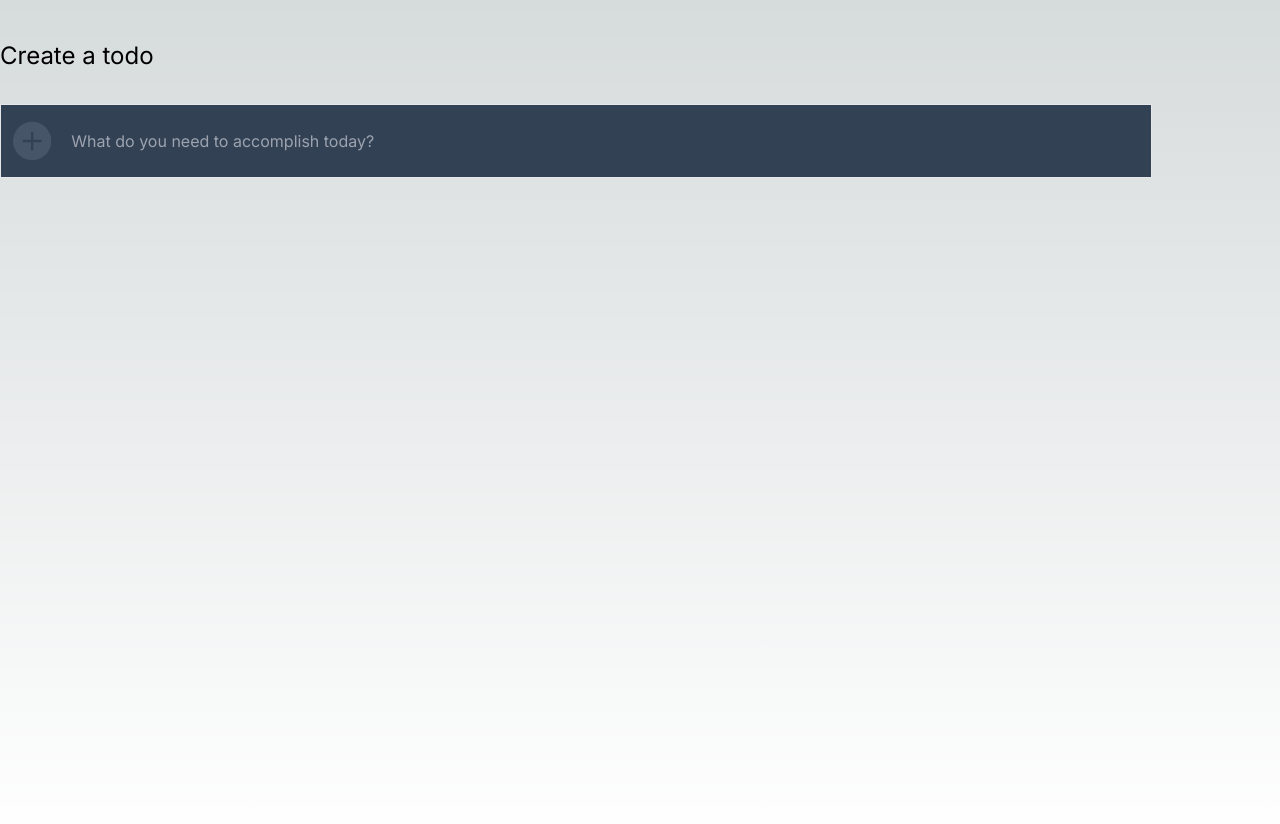
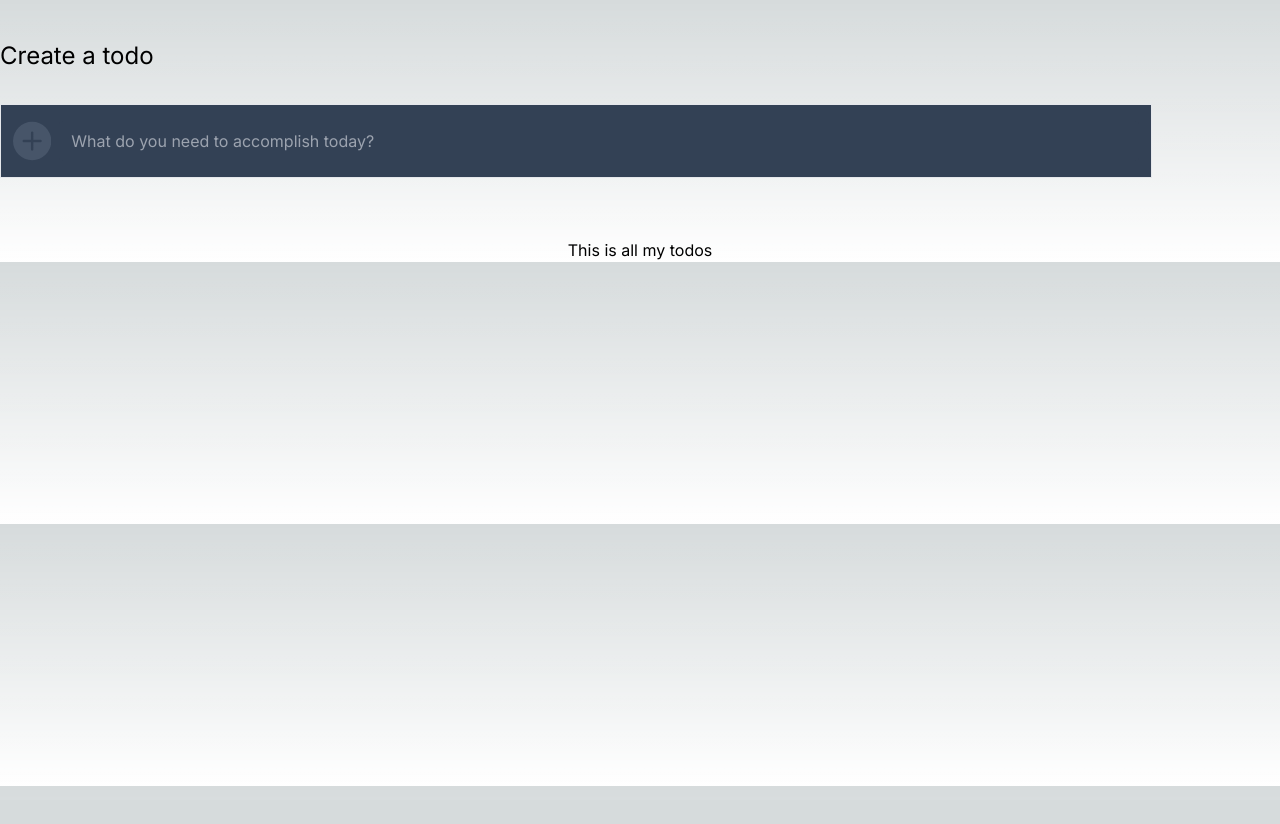
Before and after one commit to Albatraoz12/Todo-app, a Next.js app: page / in a window 1280 px wide. Shown: the top 824 px of the page. After the commit the page ends 800 px from the top, so only its background shows below. Built offline with nearby package versions, Linux system fonts and the light colour scheme.

Commit message:
component created to show all todos

```diff
--- a/app/page.tsx
+++ b/app/page.tsx
@@ -1,11 +1,15 @@
 import CreateTodo from '@/components/CreateTodo';
+import ShowAllTodos from '@/components/ShowAllTodos';
 import Image from 'next/image';
 
 export default function Home() {
   return (
-    <main className='container flex min-h-screen flex-col items-center justify-between mx-auto mt-10'>
+    <main className='container flex flex-col items-center justify-between mx-auto mt-10 gap-10'>
       <section className='w-full'>
         <CreateTodo />
+      </section>
+      <section className='mt-5'>
+        <ShowAllTodos />
       </section>
     </main>
   );
--- /dev/null
+++ b/components/ShowAllTodos.tsx
@@ -0,0 +1,11 @@
+import React from 'react';
+
+const ShowAllTodos = () => {
+  return (
+    <div>
+      <h1>This is all my todos</h1>
+    </div>
+  );
+};
+
+export default ShowAllTodos;
```
